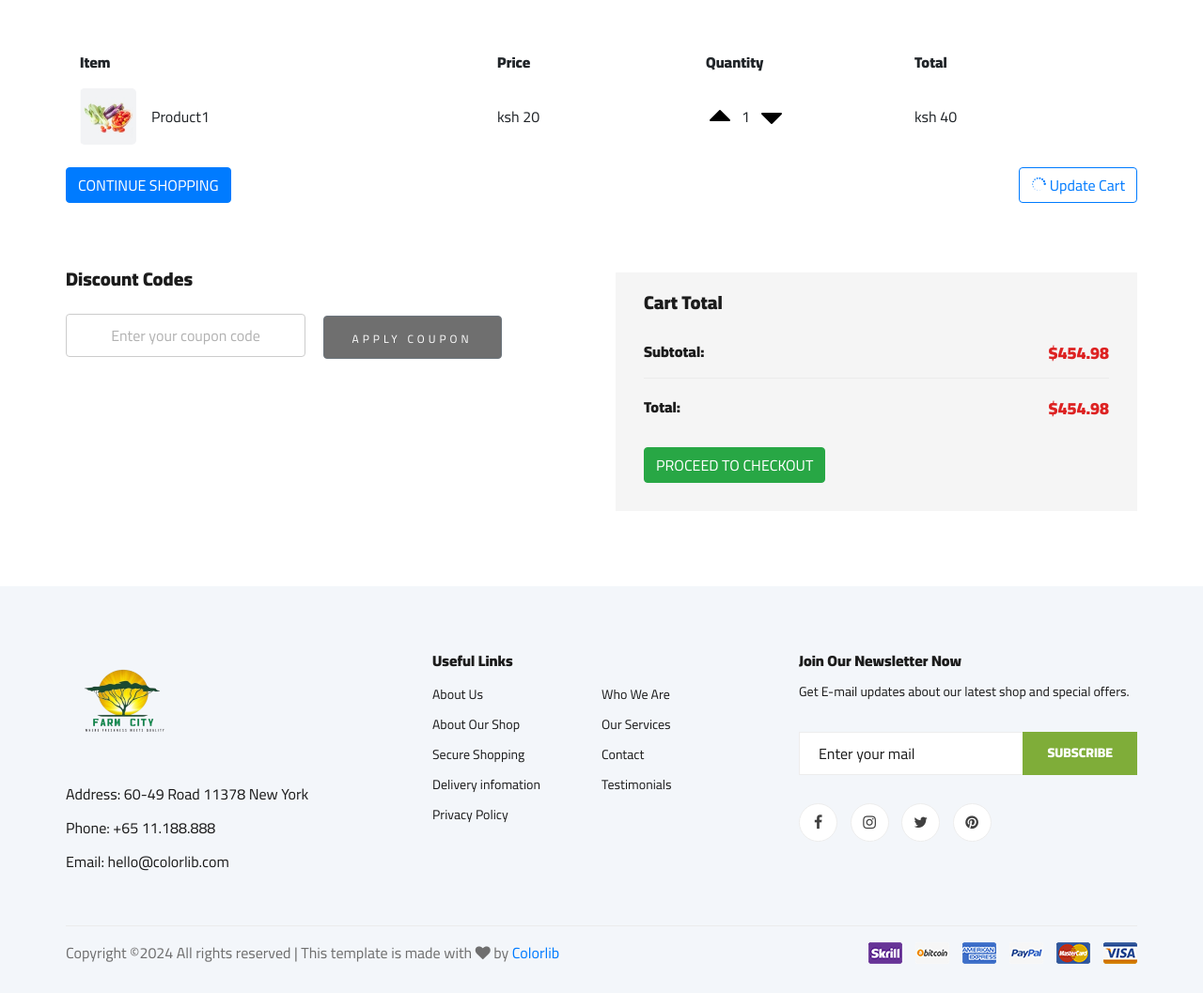
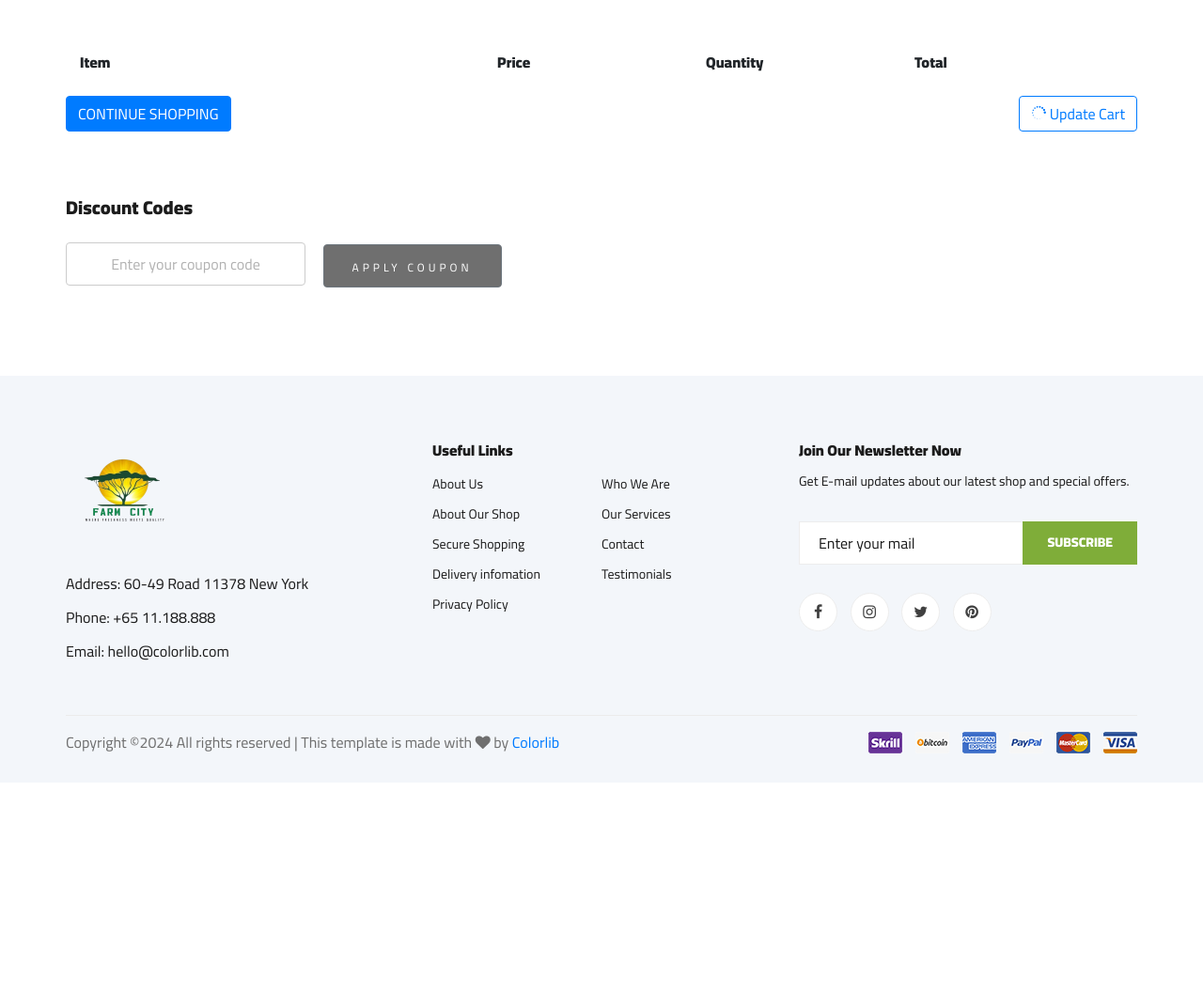
Before and after one commit to queenbird12/farmcity_ecommerce, a Django app: page /cart/ in a window 1280 px wide. Shown: the part 406-1463 px from the top of the page at 94% size. After the commit the page ends 1208 px from the top, so only its background shows below. Run offline with Django 5.2, Linux system fonts and the light colour scheme; some libraries are stand-ins or nearby versions.

Commit message:
cart update

```diff
--- a/farmcityecommerce/models.py
+++ b/farmcityecommerce/models.py
@@ -39,6 +39,7 @@
      quantity = models.IntegerField(default=0, null=True, blank=True)
      date_added = models.DateTimeField(auto_now_add=True)
 
+
 class ShippingAddress(models.Model):
      customer = models.ForeignKey(Customer, on_delete=models.SET_NULL, blank=True, null=True)
      order = models.ForeignKey(Order, on_delete=models.SET_NULL, blank=True, null=True)
--- a/farmcityecommerce/templates/farmcityecommerce/cart.html
+++ b/farmcityecommerce/templates/farmcityecommerce/cart.html
@@ -82,22 +82,32 @@
                 <div style="flex: 1"><strong>Total</strong></div>
             </div>
 
-            <!-- Example Cart Item -->
+            {% for item in items %}
             <div class="cart-row d-flex justify-content-between align-items-center mb-3">
                 <div style="flex: 2" class="d-flex align-items-center">
-                    <img class="row-image mr-3" src="{% static 'img/cart/cart-1.jpg' %}" alt="Product Image" style="width: 60px; height: 60px; border-radius: 5px;">
-                    <span>Product1</span>
+                    <img class="row-image mr-3" src="{{ item.product.image.url }}" alt="Product Image"
+                         style="width: 60px; height: 60px; border-radius: 5px;">
+                    <span>{{ item.product.name }}</span>
                 </div>
-                <div style="flex: 1">ksh 20</div>
+                <div style="flex: 1">Price: {{ item.product.price|floatformat:2 }}</div>
                 <div style="flex: 1" class="quantity-control">
                     <div class="d-flex align-items-center">
-                        <img class="chg-quantity mr-2" src="{% static 'img/arrowup.png' %}">
-                        <span>1</span>
-                        <img class="chg-quantity ml-2" src="{% static 'img/arrowdown.png' %}">
+                        <!-- Increment Quantity -->
+                        <img class="chg-quantity mr-2" src="{% static 'img/arrowup.png' %}"
+                             alt="Increase Quantity" onclick="updateCart('{{ item.id }}', 1)">
+
+                        <!-- Display Quantity -->
+                        <span id="quantity-display-{{ item.id }}" class="mx-2">{{ item.quantity }}</span>
+
+                        <!-- Decrement Quantity -->
+                        <img class="chg-quantity ml-2" src="{% static 'img/arrowdown.png' %}"
+                             alt="Decrease Quantity" onclick="updateCart('{{ item.id }}', -1)">
                     </div>
                 </div>
-                <div style="flex: 1">ksh 40</div>
+                <div style="flex: 1">ksh {{ item.product.price|floatformat:2 }}</div>
             </div>
+
+            {% endfor %}
         </div>
 
         <!-- Cart Footer -->
@@ -126,18 +136,6 @@
             </div>
 
             <!-- Cart Total -->
-            <div class="col-lg-6 mt-4">
-                <div class="shoping__checkout">
-                    <h5>Cart Total</h5>
-                    <ul class="list-unstyled">
-                        <li>Subtotal: <span>$454.98</span></li>
-                        <li>Total: <span>$454.98</span></li>
-                    </ul>
-                    <a href="{% url 'farmcityecommerce:checkout' %}" class="btn btn-success">PROCEED TO CHECKOUT</a>
-                </div>
-            </div>
-        </div>
-    </div>
 </section>
 
 
--- a/farmcityecommerce/views.py
+++ b/farmcityecommerce/views.py
@@ -1,7 +1,6 @@
 from django.shortcuts import get_object_or_404,render
 from django.http import HttpResponse
-from .models import Product
-from .models import Customer
+from .models import *
 
 # Create your views here.
 def home(request):
@@ -12,8 +11,13 @@
     return render(request, 'farmcityecommerce/home.html',context)
 
 def cart(request):
-    context= {
-    }
+    if request.user.is_authenticated:
+        customer = request.user.customer
+        order, created = Order.objects.get_or_create(customer=customer, complete= False)
+        items= order.orderitem_set.all()
+    else:
+        items = []
+    context= {'items': items}
     return render(request, 'farmcityecommerce/cart.html',context)
 
 def checkout(request):
```
Also changed, not shown: db.sqlite3.
